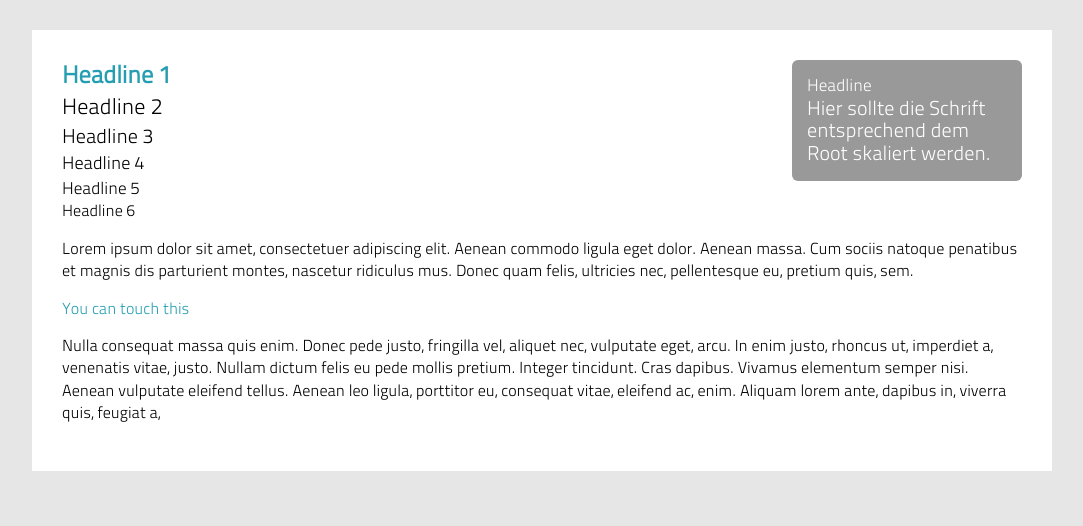
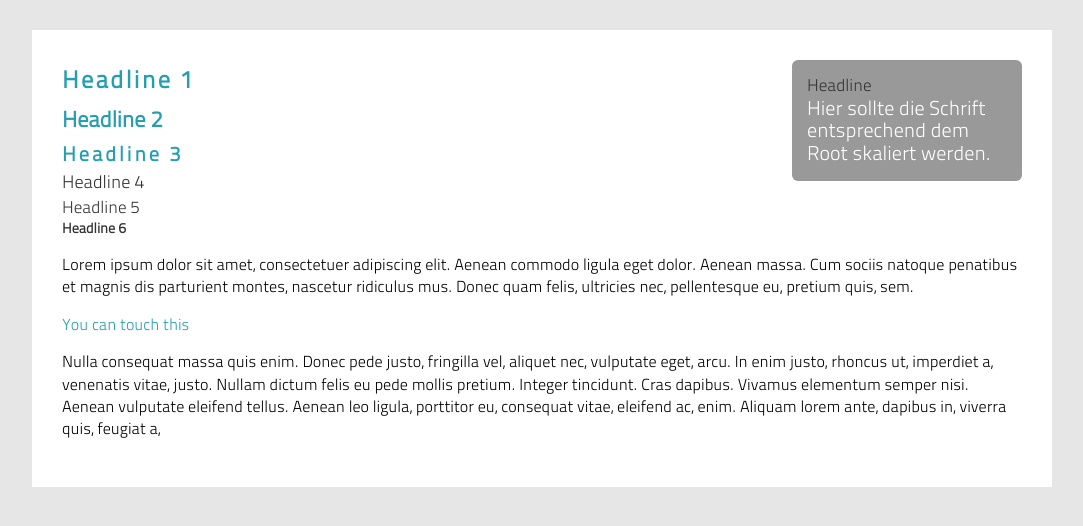
Before and after one commit to 4cfelix/voodookit, a PHP site: page / in a window 1280 px wide. Shown: the top 526 px of the page, without its empty margins (98-1181 px from the left). Run offline with PHP 8.4, Linux system fonts and the light colour scheme.

Commit message:
[task] add headline properties

```diff
--- a/css/global.css
+++ b/css/global.css
@@ -148,38 +148,57 @@ table {
 h1 {
   font-size: 24px;
   font-size: 1.5rem;
+  line-height: 1.8199999999999998em;
   font-weight: bold;
+  letter-spacing: .1em;
   color: #259eb1;
-  line-height: 1.4em;
 }
 h2 {
   font-size: 22px;
   font-size: 1.375rem;
-  line-height: 1.4em;
+  line-height: 1.68em;
+  font-weight: bold;
+  letter-spacing: 0em;
+  color: #259eb1;
 }
 h3 {
   font-size: 20px;
   font-size: 1.25rem;
-  line-height: 1.4em;
+  line-height: 1.54em;
+  font-weight: bold;
+  letter-spacing: .15em;
+  color: #259eb1;
 }
 h4 {
   font-size: 18px;
   font-size: 1.125rem;
   line-height: 1.4em;
+  font-weight: normal;
+  letter-spacing: 0em;
+  color: #333333;
 }
 h5 {
   font-size: 17px;
   font-size: 1.0625rem;
   line-height: 1.4em;
+  font-weight: normal;
+  letter-spacing: 0em;
+  color: #333333;
 }
 h6 {
-  font-size: 16px;
-  font-size: 1rem;
+  font-size: 14px;
+  font-size: 0.875rem;
   line-height: 1.4em;
+  font-weight: bold;
+  letter-spacing: 0em;
+  color: #333333;
 }
 a {
   text-decoration: none;
   color: #259eb1;
+}
+a:hover {
+  color: #34bfd5;
 }
 /* Start navigation.less */
 /* -------------------------------------------------------------------- *//* Start layout.less */
--- a/less/typography.less
+++ b/less/typography.less
@@ -8,34 +8,50 @@
 
 .h1() {
 	.fontSize(24);
+	line-height: @baseLineHeight*1.3;
 	font-weight: bold;
+	letter-spacing: .1em;
 	color: @primeColor;
-	line-height: @baseLineHeight;
 }
 
 .h2() {
 	.fontSize(22);
-	line-height: @baseLineHeight;
+	line-height: @baseLineHeight*1.2;
+	font-weight: bold;
+	letter-spacing: 0em;
+	color: @primeColor;
 }
 
 .h3() {
 	.fontSize(20);
-	line-height: @baseLineHeight;
+	line-height: @baseLineHeight*1.1;
+	font-weight: bold;
+	letter-spacing: .15em;
+	color: @primeColor;
 }
 
 .h4() {
 	.fontSize(18);
 	line-height: @baseLineHeight;
+	font-weight: normal;
+	letter-spacing: 0em;
+	color: @textColor;
 }
 
 .h5() {
 	.fontSize(17);
 	line-height: @baseLineHeight;
+	font-weight: normal;
+	letter-spacing: 0em;
+	color: @textColor;
 }
 
 .h6() {
-	.fontSize(16);
+	.fontSize(14);
 	line-height: @baseLineHeight;
+	font-weight: bold;
+	letter-spacing: 0em;
+	color: @textColor;
 }
 
 h1 { .h1; }
@@ -54,4 +70,8 @@ h6 { .h6; }
 a {
 	text-decoration: none;
 	color: @linkColor;
+
+	&:hover {
+		color: lighten(@linkColor, 10%);
+	}
 }
```
